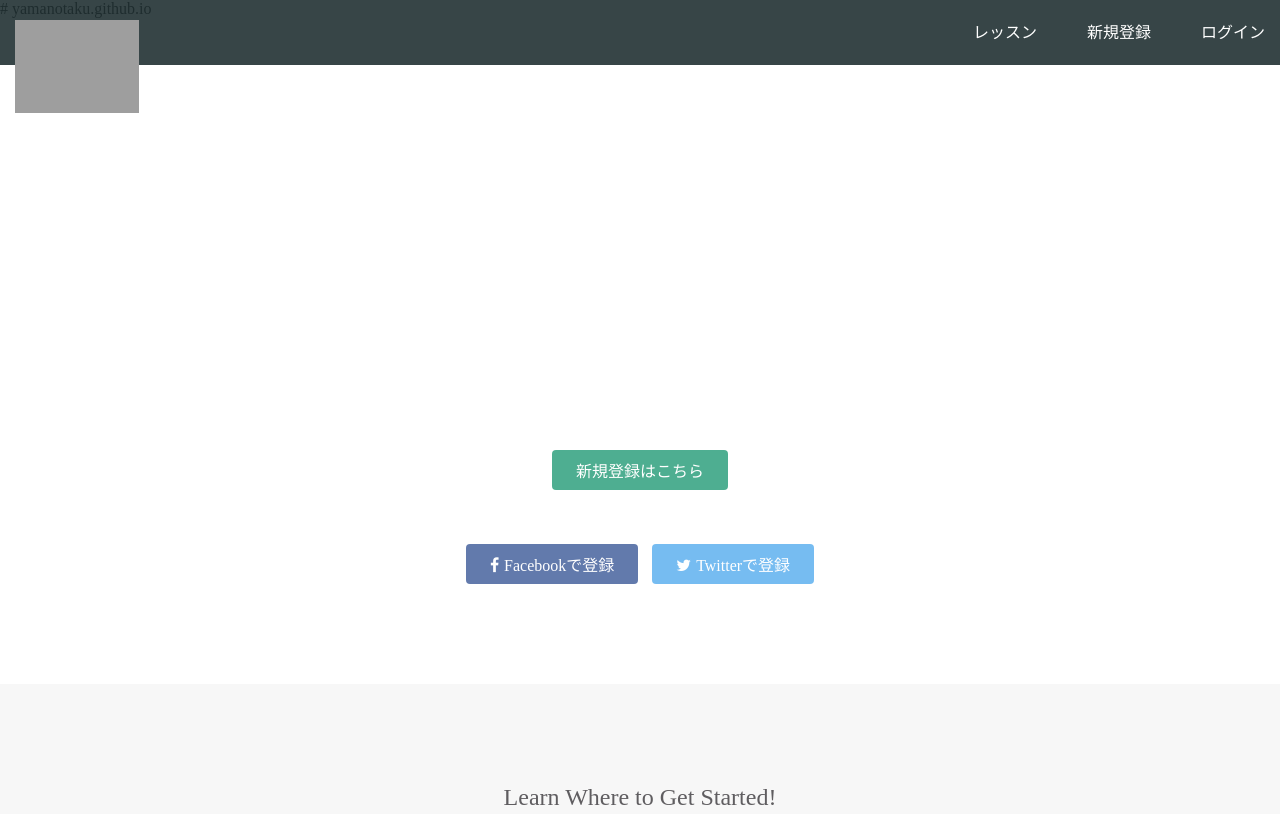
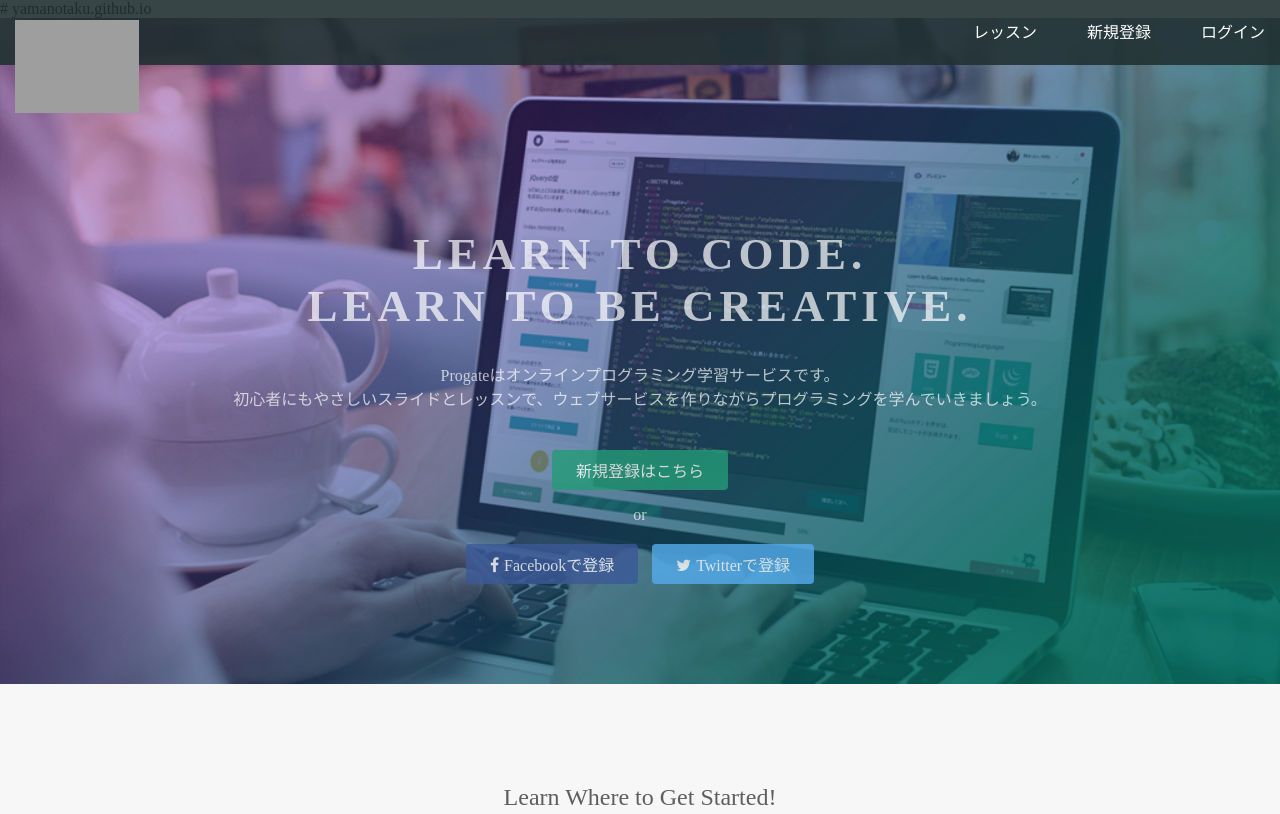
Before and after one commit to yamano-taku/yamanotaku.github.io, a plain HTML site: page index.html in a window 1280 px wide. Shown: the top 814 px of the page. Drawn offline with Linux system fonts and the light colour scheme; grey boxes are pictures that could not be loaded.

Commit message:
Update stylesheet.css

```diff
--- a/stylesheet.css
+++ b/stylesheet.css
@@ -19,7 +19,7 @@ a {
 
 .top-wrapper {
   padding: 180px 0 100px 0;
-  background-image: url(top.png);
+  background-image: url(top[1].png);
   background-size: cover;
   color: white;
   text-align: center;
```
